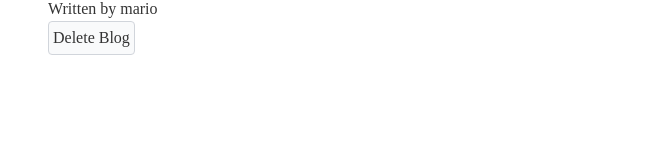
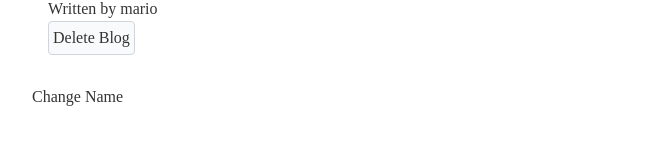
Before and after one commit to philliperod/react_blog, a React (Create React App) app: page / in a window 1280 px wide. Shown: the part 487-632 px from the top of the page, without its empty margins (308-964 px from the left). Built offline with nearby package versions, Linux system fonts and the light colour scheme.

Commit message:
created useEffect hook; will use it to fetch some data from a json server

```diff
--- a/src/Home.js
+++ b/src/Home.js
@@ -1,4 +1,4 @@
-import { useState } from 'react';
+import { useState, useEffect } from 'react';
 import BlogList from './BlogList';
 import { blogStyles } from './styles';
 
@@ -9,10 +9,17 @@ const Home = () => {
     { title: 'Web dev top tips', body: 'lorem ipsum...', author: 'mario', id: 3 },
   ]);
 
+  const [name, setName] = useState('mario');
+
   const handleDelete = (id) => {
     const newBlogs = blogs.filter((blog) => blog.id !== id);
     setBlogs(newBlogs);
   };
+
+  useEffect(() => {
+    console.log('useEffect just ran');
+    console.log(name);
+  }, [name]);
 
   return (
     <div className='home'>
@@ -22,6 +29,7 @@ const Home = () => {
         handleDelete={handleDelete}
         {...blogStyles}
       />
+      <button onClick={() => setName('luigi')}>Change Name</button>
     </div>
   );
 };
```
Also changed, not shown: 1 other file (tests, documents, lock files or other folders).
